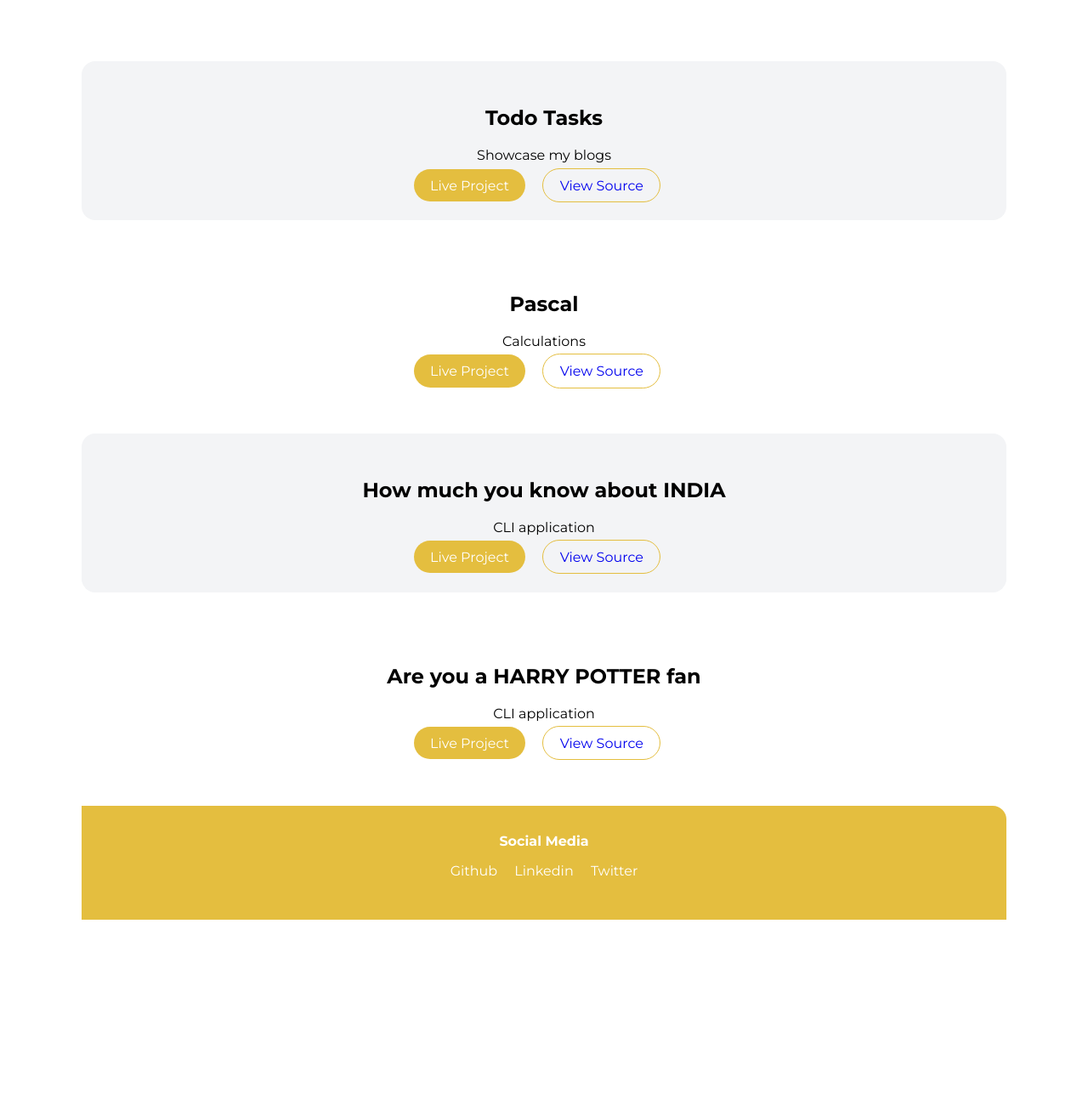
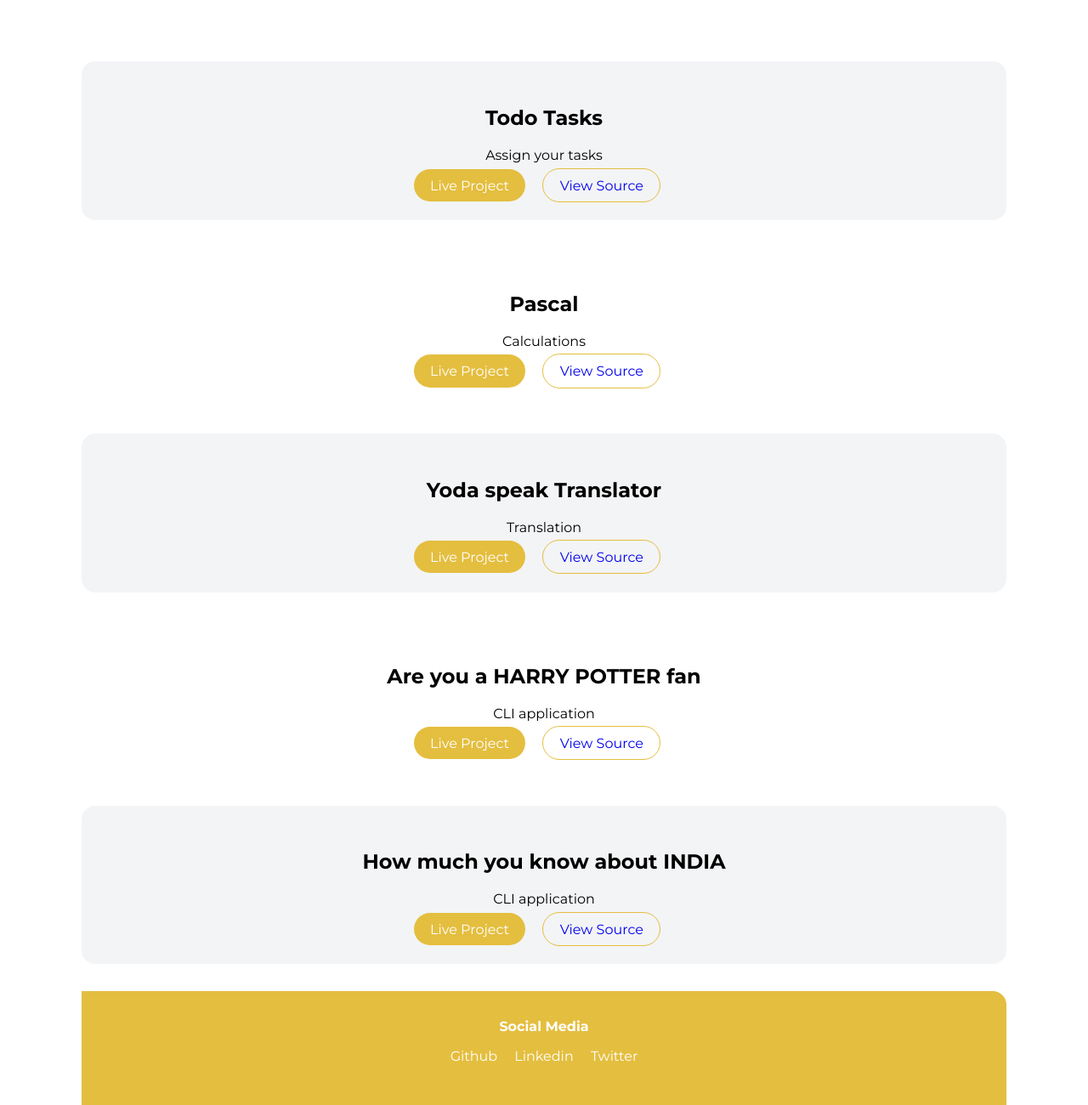
Before and after one commit to Utkarsh2902/portfolio, a plain HTML site: page projects.html in a window 1280 px wide. Shown: the part 332-1632 px from the top of the page at 85% size. Before the commit the page ends 1414 px from the top, so only its background shows below. Drawn offline with Linux system fonts and the light colour scheme.

Commit message:
refactor

```diff
--- a/projects.html
+++ b/projects.html
@@ -31,7 +31,7 @@
         <li>
             <section class="section ow">
                 <h1>Todo Tasks</h1>
-                <p>Showcase my blogs</p>
+                <p>Assign your tasks </p>
                 <a class="link link-primary" href="https://notesyourtask.netlify.app/">Live Project</a>
                 <a class="link link-secondary" href="https://github.com/Utkarsh2902/ToDo-angular-Pro">View Source</a>
             </section>
@@ -46,12 +46,12 @@
         </li>
         <li>
             <section class="section ow">
-                <h1>How much you know about INDIA</h1>
-                <p>CLI application</p>
-                <a class="link link-primary" href="https://replit.com/@Utkarsh2902/learning-js?embed=true">Live
+                <h1>Yoda speak Translator </h1>
+                <p>Translation</p>
+                <a class="link link-primary" href="https://yodishtranslation.netlify.app/">Live
                     Project</a>
                 <a class="link link-secondary"
-                    href="https://github.com/Utkarsh2902/learning-js/tree/06313e0a1054bab9ddae2c7683f772d1897195e8">View
+                    href="https://github.com/Utkarsh2902/yodaJS/tree/onlypractice">View
                     Source</a>
             </section>
         </li>
@@ -66,6 +66,18 @@
                     Source</a>
             </section>
         </li>
+        <li>
+            <section class="section ow">
+                <h1>How much you know about INDIA</h1>
+                <p>CLI application</p>
+                <a class="link link-primary" href="https://replit.com/@Utkarsh2902/learning-js?embed=true">Live
+                    Project</a>
+                <a class="link link-secondary"
+                    href="https://github.com/Utkarsh2902/learning-js/tree/06313e0a1054bab9ddae2c7683f772d1897195e8">View
+                    Source</a>
+            </section>
+        </li>
+
     </ul>
     <footer class="foot">
         <div class="foothead">Social Media</div>
```
